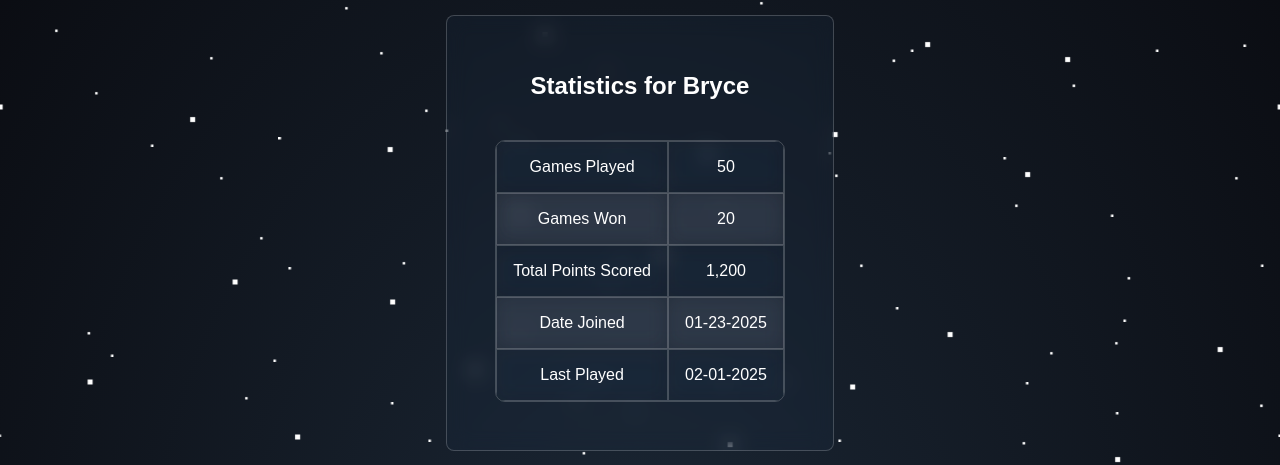
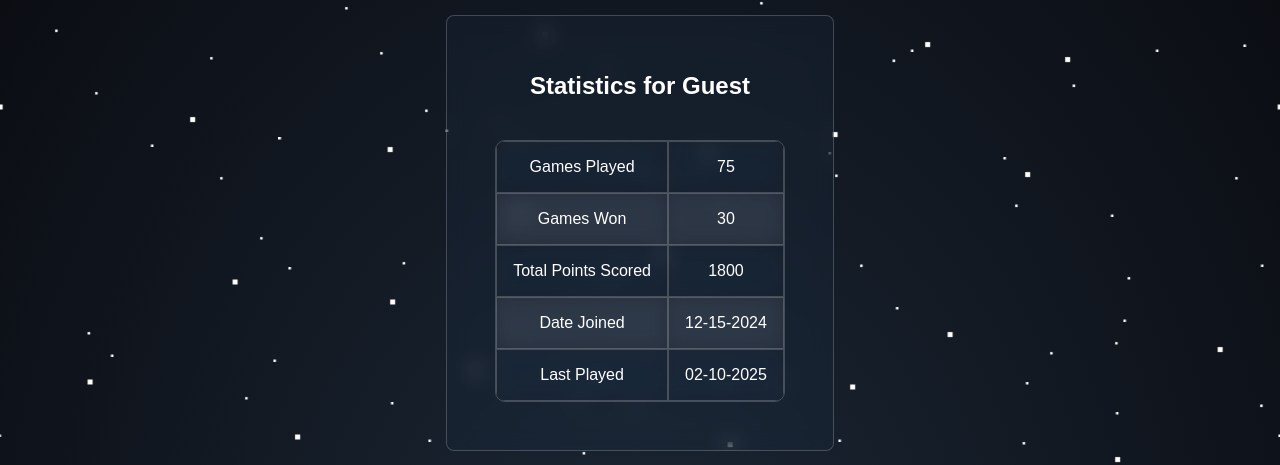
Before and after one commit to bolasson/startup, a React (Vite) app: page /stats in a window 1280 px wide. Shown: the part 173-638 px from the top of the page. Built offline with nearby package versions, Linux system fonts and the light colour scheme.

Commit message:
Created placeholder logic for stats page, and updated how to play page wording

```diff
--- a/src/home/howToPlay.jsx
+++ b/src/home/howToPlay.jsx
@@ -21,6 +21,7 @@ export default function HowToPlay() {
                             <li><strong>1 point</strong> for being 1 away from the correct answer.</li>
                         </ul>
                     </li>
+                    <li>Play for as long or as short as you want!</li>
                 </ol>
                 <p>
                     You can create a new game and invite your friends or join an existing game using a code from your host. Once everyone has joined, the host will start the game.
--- a/src/stats/stats.jsx
+++ b/src/stats/stats.jsx
@@ -1,34 +1,54 @@
-import React from "react";
+import React, { useState, useEffect } from "react";
+import { useGame } from "../customContext/gameContext";
 import "../styles.css";
 
+const statsDatasets = [
+    {
+        "Games Played": 50,
+        "Games Won": 20,
+        "Total Points Scored": 1200,
+        "Date Joined": "01-23-2025"
+    },
+    {
+        "Games Played": 75,
+        "Games Won": 30,
+        "Total Points Scored": 1800,
+        "Date Joined": "12-15-2024",
+        "Last Played": "02-10-2025"
+    },
+    {
+        "Games Won": 45,
+        "Date Joined": "11-05-2024",
+        "Last Played": "02-15-2025"
+    }
+];
+
 export default function Stats() {
+    const { activeUser } = useGame();
+    const [currentDatasetIndex, setCurrentDatasetIndex] = useState(0);
+
+    // Cycle through datasets every 4 seconds to show that stats are updated from the database.
+    useEffect(() => {
+        const intervalId = setInterval(() => {
+            setCurrentDatasetIndex((prevIndex) => (prevIndex + 1) % statsDatasets.length);
+        }, 4000);
+        return () => clearInterval(intervalId);
+    }, [statsDatasets.length]);
+
+    const currentStats = statsDatasets[currentDatasetIndex];
+
     return (
         <main>
             <section className="intro">
-                <h2>Statistics for Bryce</h2>
+                <h2>Statistics for {activeUser?.name || "User"}</h2>
                 <table className="rounded-table">
                     <tbody>
-                        {/* <!-- This will be populated with data from the database. --> */}
-                        <tr>
-                            <td>Games Played</td>
-                            <td>50</td>
-                        </tr>
-                        <tr>
-                            <td>Games Won</td>
-                            <td>20</td>
-                        </tr>
-                        <tr>
-                            <td>Total Points Scored</td>
-                            <td>1,200</td>
-                        </tr>
-                        <tr>
-                            <td>Date Joined</td>
-                            <td>01-23-2025</td>
-                        </tr>
-                        <tr>
-                            <td>Last Played</td>
-                            <td>02-01-2025</td>
-                        </tr>
+                        {Object.entries(currentStats).map(([stat, value], index) => (
+                            <tr key={index}>
+                                <td>{stat}</td>
+                                <td>{value}</td>
+                            </tr>
+                        ))}
                     </tbody>
                 </table>
             </section>
```
